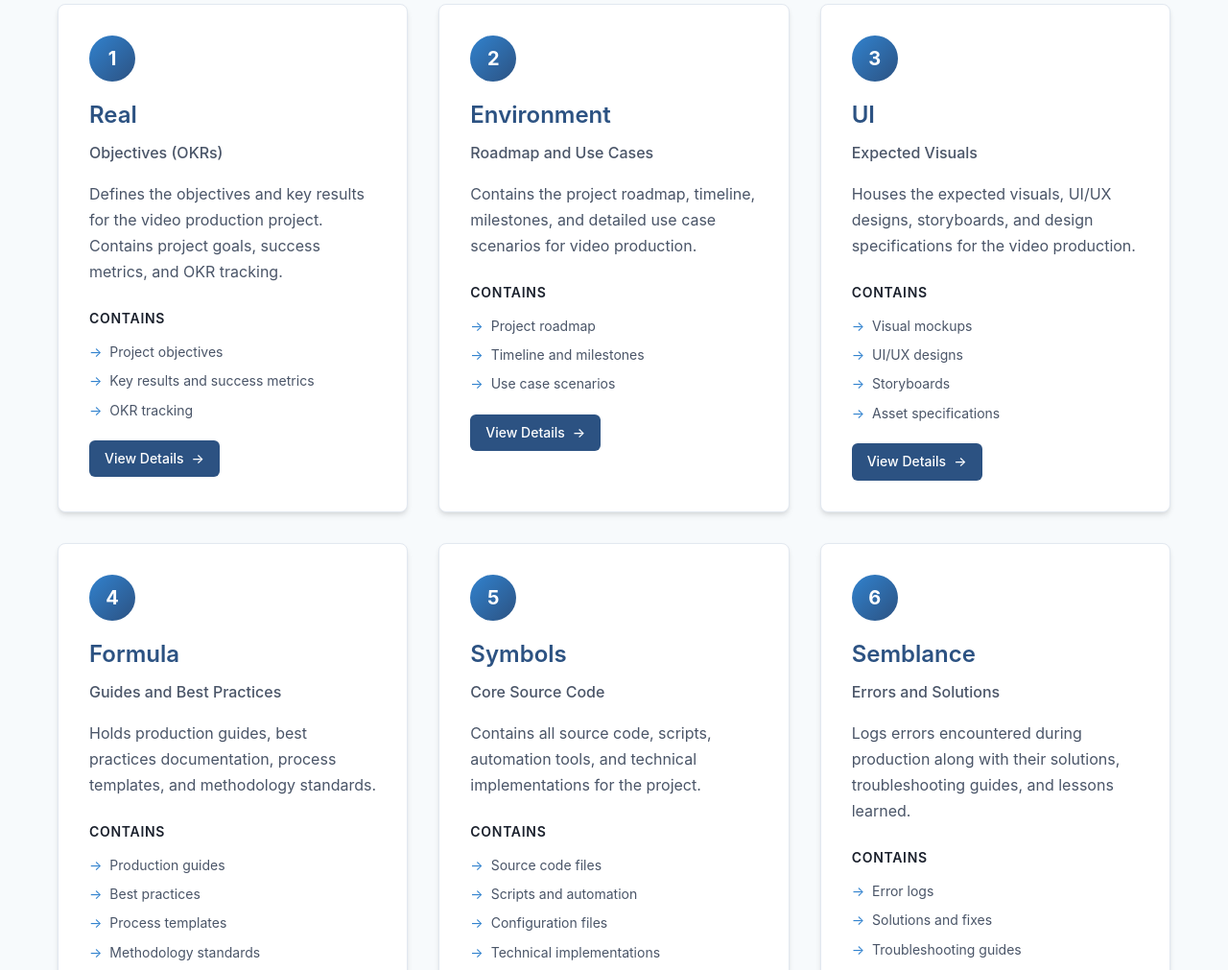
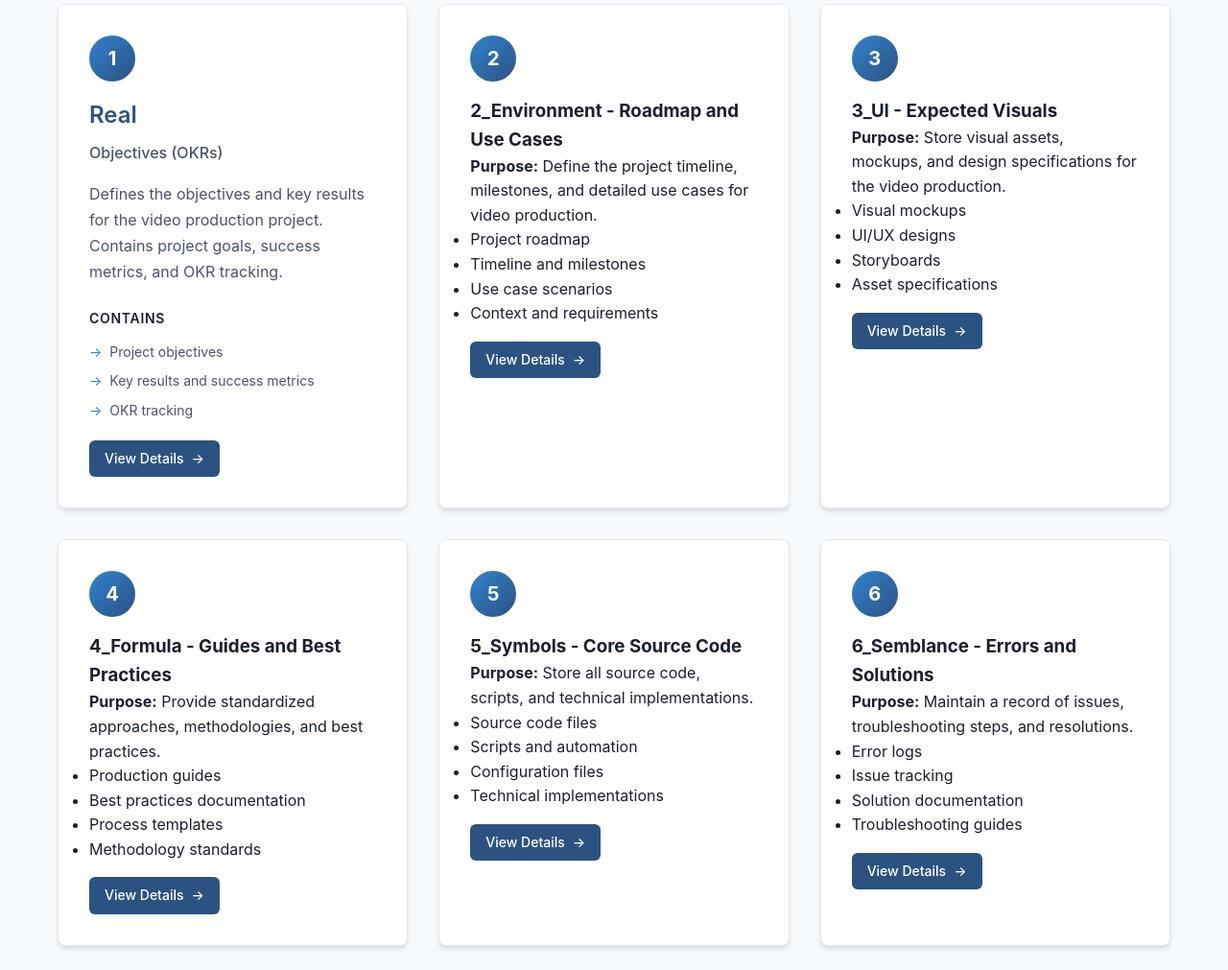
Before and after one commit to rifaterdemsahin/VideoProductionPlanNovemberWeek3, a plain HTML site: page 5_Symbols/index.html in a window 1280 px wide. Shown: the part 580-1591 px from the top of the page at 96% size. Drawn offline with Linux system fonts and the light colour scheme.

Commit message:
Update navigation links to use relative paths and enhance user experience; add detailed sections for project topics in multiple HTML files.

```diff
--- a/5_Symbols/index.html
+++ b/5_Symbols/index.html
@@ -312,10 +312,10 @@
     <nav>
         <div class="container">
             <ul>
-                <li><a href="https://rifaterdemsahin.github.io/VideoProductionPlanNovemberWeek3/" class="active">🏠 Home</a></li>
-                <li><a href="https://rifaterdemsahin.github.io/VideoProductionPlanNovemberWeek3/prompter.html">🎬 Prompter</a></li>
-                <li><a href="https://rifaterdemsahin.github.io/VideoProductionPlanNovemberWeek3/voice-over.html">🎙️ Voice-Over</a></li>
-                <li><a href="https://rifaterdemsahin.github.io/VideoProductionPlanNovemberWeek3/marp.html">📊 Marp</a></li>
+                <li><a href="index.html" class="active">🏠 Home</a></li>
+                <li><a href="prompter.html">🎬 Prompter</a></li>
+                <li><a href="voice-over.html">🎙️ Voice-Over</a></li>
+                <li><a href="marp.html">📊 Marp</a></li>
                 <li><a href="https://github.com/rifaterdemsahin/VideoProductionPlanNovemberWeek3" target="_blank">📦 GitHub Repo</a></li>
             </ul>
         </div>
@@ -348,7 +348,115 @@
                         <li>OKR tracking</li>
                     </ul>
                 </div>
-                <a href="1_Real/README.md" class="topic-link">View Details</a>
+                                <a href="../1_Real/README.md" class="topic-link">View Details</a>
+            </article>
+
+            <!-- Topic 2: Environment -->
+            <article class="topic-card">
+                <div class="topic-header">
+                    <span class="topic-number">2</span>
+                    <h3>2_Environment - Roadmap and Use Cases</h3>
+                </div>
+                <div class="topic-content">
+                    <p><strong>Purpose:</strong> Define the project timeline, milestones, and detailed use cases for video production.</p>
+                    <ul>
+                        <li>Project roadmap</li>
+                        <li>Timeline and milestones</li>
+                        <li>Use case scenarios</li>
+                        <li>Context and requirements</li>
+                    </ul>
+                </div>
+                <a href="../2_Environment/README.md" class="topic-link">View Details</a>
+            </article>
+
+            <!-- Topic 3: UI -->
+            <article class="topic-card">
+                <div class="topic-header">
+                    <span class="topic-number">3</span>
+                    <h3>3_UI - Expected Visuals</h3>
+                </div>
+                <div class="topic-content">
+                    <p><strong>Purpose:</strong> Store visual assets, mockups, and design specifications for the video production.</p>
+                    <ul>
+                        <li>Visual mockups</li>
+                        <li>UI/UX designs</li>
+                        <li>Storyboards</li>
+                        <li>Asset specifications</li>
+                    </ul>
+                </div>
+                <a href="../3_UI/README.md" class="topic-link">View Details</a>
+            </article>
+
+            <!-- Topic 4: Formula -->
+            <article class="topic-card">
+                <div class="topic-header">
+                    <span class="topic-number">4</span>
+                    <h3>4_Formula - Guides and Best Practices</h3>
+                </div>
+                <div class="topic-content">
+                    <p><strong>Purpose:</strong> Provide standardized approaches, methodologies, and best practices.</p>
+                    <ul>
+                        <li>Production guides</li>
+                        <li>Best practices documentation</li>
+                        <li>Process templates</li>
+                        <li>Methodology standards</li>
+                    </ul>
+                </div>
+                <a href="../4_Formula/README.md" class="topic-link">View Details</a>
+            </article>
+
+            <!-- Topic 5: Symbols -->
+            <article class="topic-card">
+                <div class="topic-header">
+                    <span class="topic-number">5</span>
+                    <h3>5_Symbols - Core Source Code</h3>
+                </div>
+                <div class="topic-content">
+                    <p><strong>Purpose:</strong> Store all source code, scripts, and technical implementations.</p>
+                    <ul>
+                        <li>Source code files</li>
+                        <li>Scripts and automation</li>
+                        <li>Configuration files</li>
+                        <li>Technical implementations</li>
+                    </ul>
+                </div>
+                <a href="README.md" class="topic-link">View Details</a>
+            </article>
+
+            <!-- Topic 6: Semblance -->
+            <article class="topic-card">
+                <div class="topic-header">
+                    <span class="topic-number">6</span>
+                    <h3>6_Semblance - Errors and Solutions</h3>
+                </div>
+                <div class="topic-content">
+                    <p><strong>Purpose:</strong> Maintain a record of issues, troubleshooting steps, and resolutions.</p>
+                    <ul>
+                        <li>Error logs</li>
+                        <li>Issue tracking</li>
+                        <li>Solution documentation</li>
+                        <li>Troubleshooting guides</li>
+                    </ul>
+                </div>
+                <a href="../6_Semblance/README.md" class="topic-link">View Details</a>
+            </article>
+
+            <!-- Topic 7: Testing -->
+            <article class="topic-card">
+                <div class="topic-header">
+                    <span class="topic-number">7</span>
+                    <h3>7_Testing - Validation</h3>
+                </div>
+                <div class="topic-content">
+                    <p><strong>Purpose:</strong> Ensure quality through comprehensive testing and validation processes.</p>
+                    <ul>
+                        <li>Test plans and cases</li>
+                        <li>Validation procedures</li>
+                        <li>Quality assurance documentation</li>
+                        <li>Test results and reports</li>
+                    </ul>
+                </div>
+                <a href="../7_Testing/README.md" class="topic-link">View Details</a>
             </article>
 
             <!-- Topic 2: Environment -->
```
Also changed, not shown: 5_Symbols/marp.html (+4 -4 lines), 5_Symbols/prompter.html (+4 -4 lines), 5_Symbols/voice-over.html (+4 -4 lines), index.html (added, +53 -0 lines).
